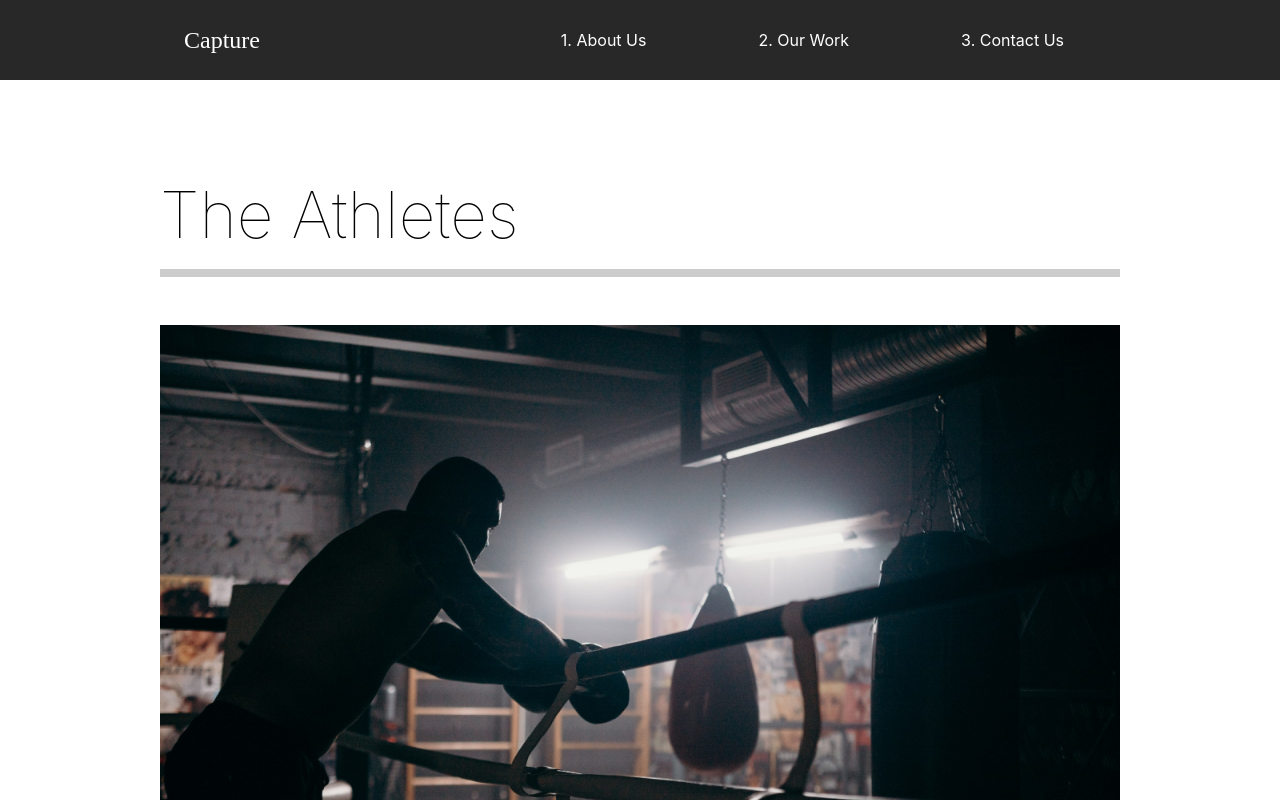
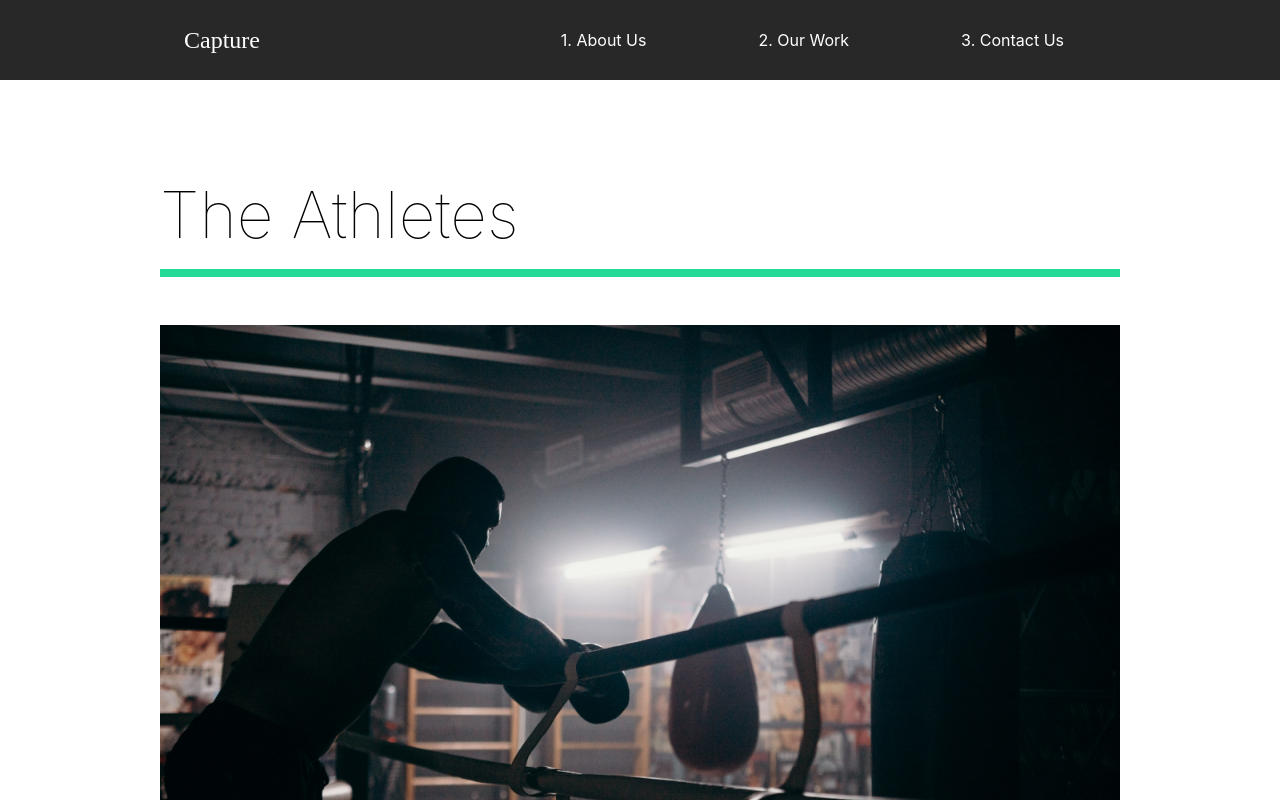
Before and after one commit to 1005hoon/react-practice-projects, a React (Create React App) app in the folder photo-company-app/: page /work in a window 1280 px wide. Shown: the top 800 px of the page. Built offline with nearby package versions, Linux system fonts and the light colour scheme.

Commit message:
add our work animation

```diff
--- a/photo-company-app/src/animation.ts
+++ b/photo-company-app/src/animation.ts
@@ -14,7 +14,6 @@ export const pageAnimation = {
   },
   exit: {
     opacity: 0,
-    y: 300,
     transition: {
       duration: 0.3,
     },
@@ -64,3 +63,37 @@ export const photoAnimation = {
     },
   },
 };
+
+export const lineAnimation = {
+  hidden: { width: "0%" },
+  show: {
+    width: "100%",
+    transition: {
+      duration: 0.7,
+      ease: "easeOut",
+    },
+  },
+};
+
+export const sliderAnimation = {
+  hidden: { x: "-130%", skew: "45deg" },
+  show: {
+    x: "100%",
+    skew: "0deg",
+    transition: {
+      ease: "easeOut",
+      duration: 0.5,
+    },
+  },
+};
+
+export const sliderContainer = {
+  hidden: { opacity: 1 },
+  show: {
+    opacity: 1,
+    transition: {
+      staggerChildren: 0.15,
+      ease: "easeOut",
+    },
+  },
+};
--- a/photo-company-app/src/pages/OurWork.tsx
+++ b/photo-company-app/src/pages/OurWork.tsx
@@ -7,16 +7,31 @@ import racer from "../img/theracer-small.png";
 import goodtimes from "../img/goodtimes-small.png";
 
 import { motion } from "framer-motion";
-import { pageAnimation } from "../animation";
+import {
+  pageAnimation,
+  fade,
+  photoAnimation,
+  lineAnimation,
+  sliderAnimation,
+  sliderContainer,
+} from "../animation";
 
 const OurWork = (): JSX.Element => {
   return (
     <Work variants={pageAnimation} initial="hidden" animate="show" exit="exit">
+      <motion.div variants={sliderContainer}>
+        <Frame1 variants={sliderAnimation} />
+        <Frame2 variants={sliderAnimation} />
+        <Frame3 variants={sliderAnimation} />
+        <Frame4 variants={sliderAnimation} />
+      </motion.div>
       <Movie>
-        <h2>The Athletes</h2>
-        <div className="line"></div>
+        <motion.h2 variants={fade}>The Athletes</motion.h2>
+        <motion.div variants={lineAnimation} className="line"></motion.div>
         <Link to="/work/the-athlete">
-          <img src={athlete} alt="athlete" />
+          <ImgContainer>
+            <motion.img variants={photoAnimation} src={athlete} alt="athlete" />
+          </ImgContainer>
         </Link>
       </Movie>
       <Movie>
@@ -48,12 +63,16 @@ const Work = styled(motion.section)`
   }
 `;
 
+const ImgContainer = styled.div`
+  overflow: hidden;
+`;
+
 const Movie = styled.div`
   padding-bottom: 10rem;
 
   .line {
     height: 0.5rem;
-    background: #ccc;
+    background: #23d997;
     margin-bottom: 3rem;
   }
 
@@ -64,4 +83,23 @@ const Movie = styled.div`
   }
 `;
 
+const Frame1 = styled(motion.div)`
+  position: fixed;
+  left: 0;
+  top: 10%;
+  width: 100%;
+  height: 100vh;
+  background: #fffebf;
+  z-index: 2;
+`;
+const Frame2 = styled(Frame1)`
+  background: #ff8efb;
+`;
+const Frame3 = styled(Frame1)`
+  background: #8ed2ff;
+`;
+const Frame4 = styled(Frame1)`
+  background: #8effa0;
+`;
+
 export default OurWork;
```
